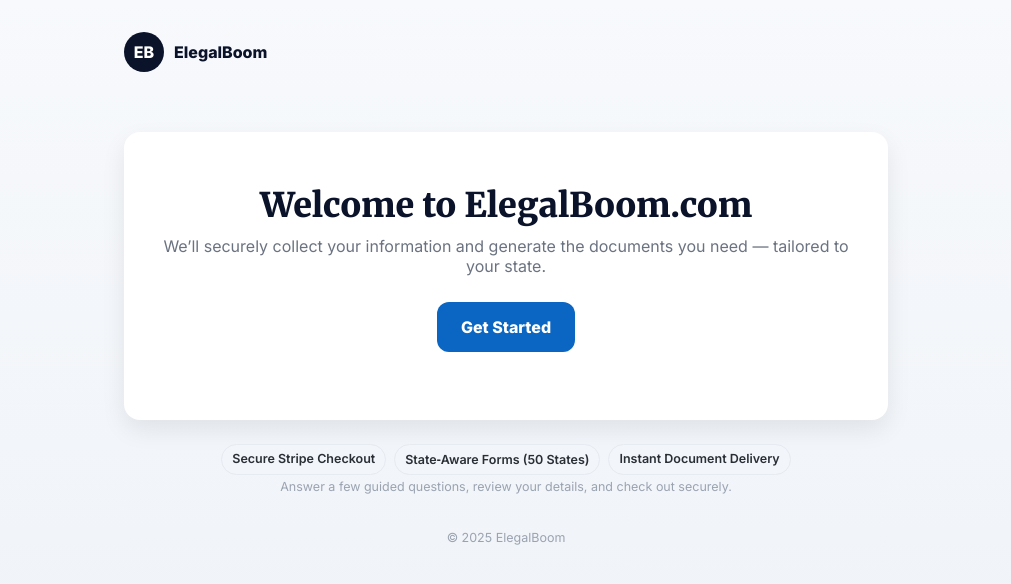
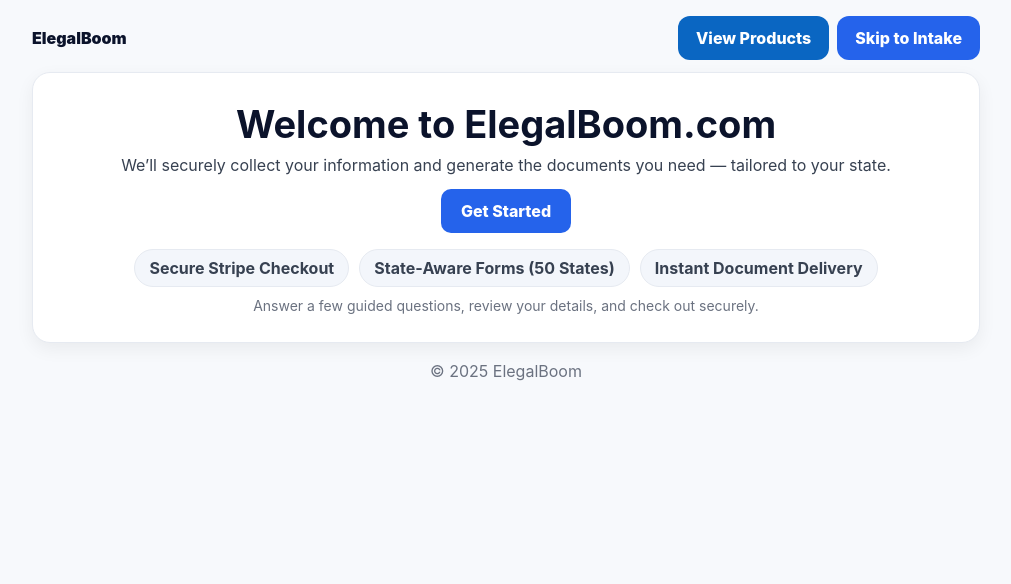
Before and after one commit to Lean4me2025/elegalboom_first_layout, a website: page index.html in a window 1280 px wide. Shown: the whole page, without its empty margins (134-1145 px from the left). Drawn offline with Linux system fonts and the light colour scheme.

Commit message:
Add files via upload

```diff
--- a/index.html
+++ b/index.html
@@ -4,55 +4,46 @@
   <meta charset="utf-8"/>
   <meta name="viewport" content="width=device-width, initial-scale=1"/>
   <title>Welcome to ElegalBoom</title>
-  <meta name="description" content="Secure, simple intake to generate your state‑ready legal documents."/>
-  <link rel="preconnect" href="https://fonts.googleapis.com">
-  <link rel="preconnect" href="https://fonts.gstatic.com" crossorigin>
-  <link href="https://fonts.googleapis.com/css2?family=Merriweather:wght@900&family=Inter:wght@400;600;800&display=swap" rel="stylesheet">
+  <link rel="stylesheet" href="/styles.css"/>
   <style>
-    :root{
-      --bg1:#f7f9fc; --bg2:#eef2f7;
-      --text:#0b132b; --muted:#6b7280; --primary:#0a66c2;
-      --radius:16px; --shadow:0 10px 24px rgba(0,0,0,.08);
-    }
-    *{box-sizing:border-box}
-    body{margin:0;min-height:100svh;background:linear-gradient(180deg,var(--bg1),var(--bg2));color:var(--text);font-family:Inter, system-ui, -apple-system, Segoe UI, Roboto}
-    .wrap{max-width:820px;margin:0 auto;padding:28px}
-    header{display:flex;align-items:center;gap:10px;padding:4px 0}
-    .logo{width:40px;height:40px;border-radius:50%;display:grid;place-items:center;background:#0b132b;color:#fff;font-weight:900}
-    .card{margin:56px auto 24px;background:#fff;border-radius:var(--radius);box-shadow:var(--shadow);padding:52px 30px;text-align:center}
-    h1{font-family:Merriweather, Georgia, serif;font-weight:900;font-size: clamp(22px,4vw,34px);margin:0 0 10px}
-    .lead{color:var(--muted);margin:0 0 26px}
-    .cta{display:inline-block;background:var(--primary);color:#fff;padding:15px 24px;border-radius:12px;font-weight:800;text-decoration:none}
-    /* FOOTER TRUST: deliberately small and de-emphasized */
-    .foot{max-width:820px;margin:10px auto 0;padding:0 28px;color:#8a92a3;font-size:12.5px}
-    .pills{display:flex;gap:8px;flex-wrap:wrap;justify-content:center;margin:10px 0 4px}
-    .pill{background:#f2f5fa;border:1px solid #e6eaf1;color:#2a2f36;padding:6px 10px;border-radius:999px;font-weight:600;font-size:12.5px}
-    .helper{margin:2px 0 18px;color:#9aa3b0;font-size:12.5px;text-align:center}
-    footer{color:#9aa3b0;font-size:12.5px;text-align:center;padding:18px 0 24px}
+    .wrap{max-width:980px;margin:0 auto;padding:16px}
+    .hero{background:#fff;border:1px solid #e6eaf1;border-radius:18px;padding:28px;text-align:center;box-shadow:0 6px 18px rgba(0,0,0,.06)}
+    h1{margin:0 0 8px;font-size:clamp(26px,4vw,38px)}
+    p{margin:0 0 14px;color:#374151}
+    .cta{display:inline-block;padding:12px 20px;border-radius:10px;background:#2563eb;color:#fff;text-decoration:none;font-weight:800}
+    .pills{display:flex;gap:10px;justify-content:center;margin-top:16px;flex-wrap:wrap}
+    .pill{background:#f3f6fb;border:1px solid #e6eaf1;border-radius:999px;padding:8px 14px;font-weight:700;color:#374151}
+    .hdr{display:flex;justify-content:space-between;align-items:center;margin-bottom:12px}
+    .btn{display:inline-block;padding:10px 14px;border-radius:10px;background:#111827;color:#fff;text-decoration:none;font-weight:700}
+    .sub{color:#6b7280;font-size:14px;margin-top:10px}
   </style>
 </head>
 <body>
   <div class="wrap">
-    <header><div class="logo">EB</div><strong>ElegalBoom</strong></header>
-
-    <main class="card">
-      <h1>Welcome to ElegalBoom.com</h1>
-      <p class="lead">We’ll securely collect your information and generate the documents you need — tailored to your state.</p>
-      <p><a class="cta" href="/intake.html">Get Started</a></p>
-    </main>
-
-    <!-- Trust moved to the very bottom and minimized -->
-    <div class="foot">
-      <div class="pills">
-        <span class="pill">Secure Stripe Checkout</span>
-        <span class="pill">State‑Aware Forms (50 States)</span>
-        <span class="pill">Instant Document Delivery</span>
+    <div class="hdr">
+      <div style="font-weight:900">ElegalBoom</div>
+      <div style="display:flex;gap:8px">
+        <a href="/products.html" class="btn">View Products</a>
+        <a href="/intake.html" class="btn" style="background:#2563eb">Skip to Intake</a>
       </div>
-      <div class="helper">Answer a few guided questions, review your details, and check out securely.</div>
     </div>
 
-    <footer>&copy; <span id="y"></span> ElegalBoom</footer>
+    <div class="hero">
+      <h1>Welcome to ElegalBoom.com</h1>
+      <p>We’ll securely collect your information and generate the documents you need — tailored to your state.</p>
+      <!-- Primary CTA now goes to the product list -->
+      <a href="/products.html" class="cta">Get Started</a>
+
+      <div class="pills">
+        <div class="pill">Secure Stripe Checkout</div>
+        <div class="pill">State‑Aware Forms (50 States)</div>
+        <div class="pill">Instant Document Delivery</div>
+      </div>
+      <div class="sub">Answer a few guided questions, review your details, and check out securely.</div>
+    </div>
+
+    <footer style="text-align:center;margin-top:18px;color:#6b7280">&copy; <span id="y"></span> ElegalBoom</footer>
   </div>
-  <script>document.getElementById('y').textContent = new Date().getFullYear();</script>
+  <script>document.getElementById('y').textContent=new Date().getFullYear()</script>
 </body>
 </html>
```
